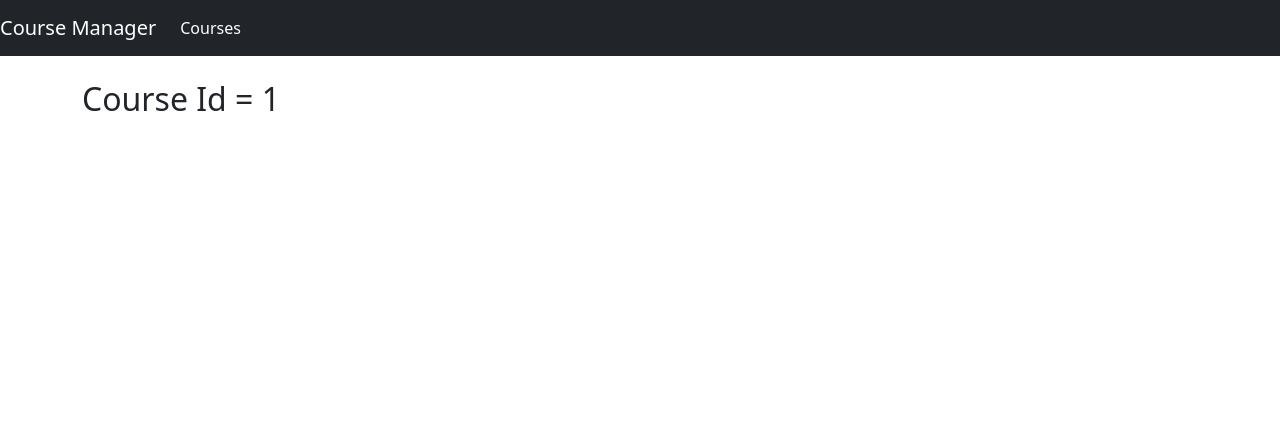
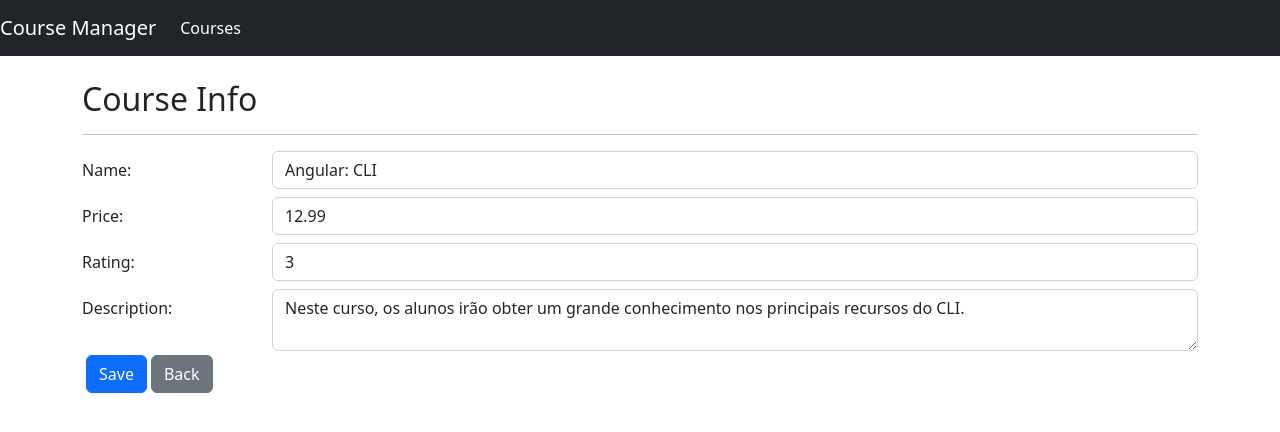
Before and after one commit to francelinom/course-manager, an Angular app: page /courses/info/1 in a window 1280 px wide. Shown: the top 432 px of the page. Built offline with nearby package versions, Linux system fonts and the light colour scheme.

Commit message:
adicionando form de course com validações

```diff
--- a/src/app/courses/course-info/course-info.component.html
+++ b/src/app/courses/course-info/course-info.component.html
@@ -1 +1,99 @@
-<h2>Course Id = {{ courseId }}</h2>
+<h2>Course Info</h2>
+
+<hr />
+
+<div
+  class="alert alert-success alert-dismissible fade show"
+  role="alert"
+  *ngIf="msg"
+>
+  <strong><i class="fa fa-check"></i></strong> {{ msg }}
+</div>
+
+<form #courseForm="ngForm">
+  <div class="form-group row mt-2">
+    <label class="col-sm-2 col-form-label">Name:</label>
+
+    <div class="col-sm-10">
+      <input
+        class="form-control"
+        required
+        #courseName="ngModel"
+        [ngClass]="{ 'is-invalid': courseName.invalid }"
+        [(ngModel)]="course.name"
+        name="name"
+      />
+
+      <div class="invalid-feedback">
+        <span>Course name is required</span>
+      </div>
+    </div>
+  </div>
+
+  <div class="form-group row mt-2">
+    <label class="col-sm-2 col-form-label">Price:</label>
+
+    <div class="col-sm-10">
+      <input
+        class="form-control"
+        type="number"
+        required
+        #coursePrice="ngModel"
+        [ngClass]="{ 'is-invalid': coursePrice.invalid }"
+        [(ngModel)]="course.price"
+        name="price"
+      />
+
+      <div class="invalid-feedback">
+        <span>Course price is required</span>
+      </div>
+    </div>
+  </div>
+
+  <div class="form-group row mt-2">
+    <label class="col-sm-2 col-form-label">Rating:</label>
+
+    <div class="col-sm-10">
+      <input
+        class="form-control"
+        type="number"
+        required
+        #courseRating="ngModel"
+        [ngClass]="{ 'is-invalid': courseRating.invalid }"
+        [(ngModel)]="course.rating"
+        name="rating"
+      />
+
+      <div class="invalid-feedback">
+        <span>Course rating is required</span>
+      </div>
+    </div>
+  </div>
+
+  <div class="form-group row mt-2">
+    <label class="col-sm-2 col-form-label">Description:</label>
+
+    <div class="col-sm-10">
+      <textarea
+        class="form-control"
+        required
+        #courseDescription="ngModel"
+        [ngClass]="{ 'is-invalid': courseDescription.invalid }"
+        [(ngModel)]="course.description"
+        name="description"
+      ></textarea>
+
+      <div class="invalid-feedback">
+        <span>Course description is required</span>
+      </div>
+    </div>
+  </div>
+  <button
+    class="btn btn-primary m-1"
+    [disabled]="courseForm.invalid"
+    (click)="save()"
+  >
+    Save
+  </button>
+  <button class="btn btn-secondary" [routerLink]="['/courses']">Back</button>
+</form>
--- a/src/app/courses/course-info/course-info.component.ts
+++ b/src/app/courses/course-info/course-info.component.ts
@@ -1,16 +1,29 @@
 import { Component, OnInit } from '@angular/core';
 import { ActivatedRoute } from '@angular/router';
+import { Course } from '../course';
+import { CourseService } from '../course.service';
 
 @Component({
   selector: 'app-course-info',
   templateUrl: './course-info.component.html',
 })
 export class CourseInfoComponent implements OnInit {
-  courseId?: number;
+  course!: Course;
+  msg: string = '';
 
-  constructor(private activatedRoute: ActivatedRoute) {}
+  constructor(
+    private activatedRoute: ActivatedRoute,
+    private courseService: CourseService
+  ) {}
 
   ngOnInit(): void {
-    this.courseId = +this.activatedRoute.snapshot.paramMap.get('id')!;
+    this.course = this.courseService.retriveById(
+      +this.activatedRoute.snapshot.paramMap.get('id')!
+    );
+  }
+
+  save(): void {
+    this.courseService.save(this.course);
+    this.msg = 'Course save success!';
   }
 }
--- a/src/app/courses/course.service.ts
+++ b/src/app/courses/course.service.ts
@@ -7,6 +7,19 @@ import { Course } from './course';
 export class CourseService {
   retriveAll(): Course[] {
     return COURSES;
+  }
+
+  retriveById(id: number): Course {
+    return COURSES.find((courseIteretor: Course) => courseIteretor.id === id)!;
+  }
+
+  save(course: Course): void {
+    if (course.id) {
+      const index = COURSES.findIndex(
+        (courseIteretor: Course) => courseIteretor.id === course.id
+      );
+      COURSES[index] = course;
+    }
   }
 }
 
```
